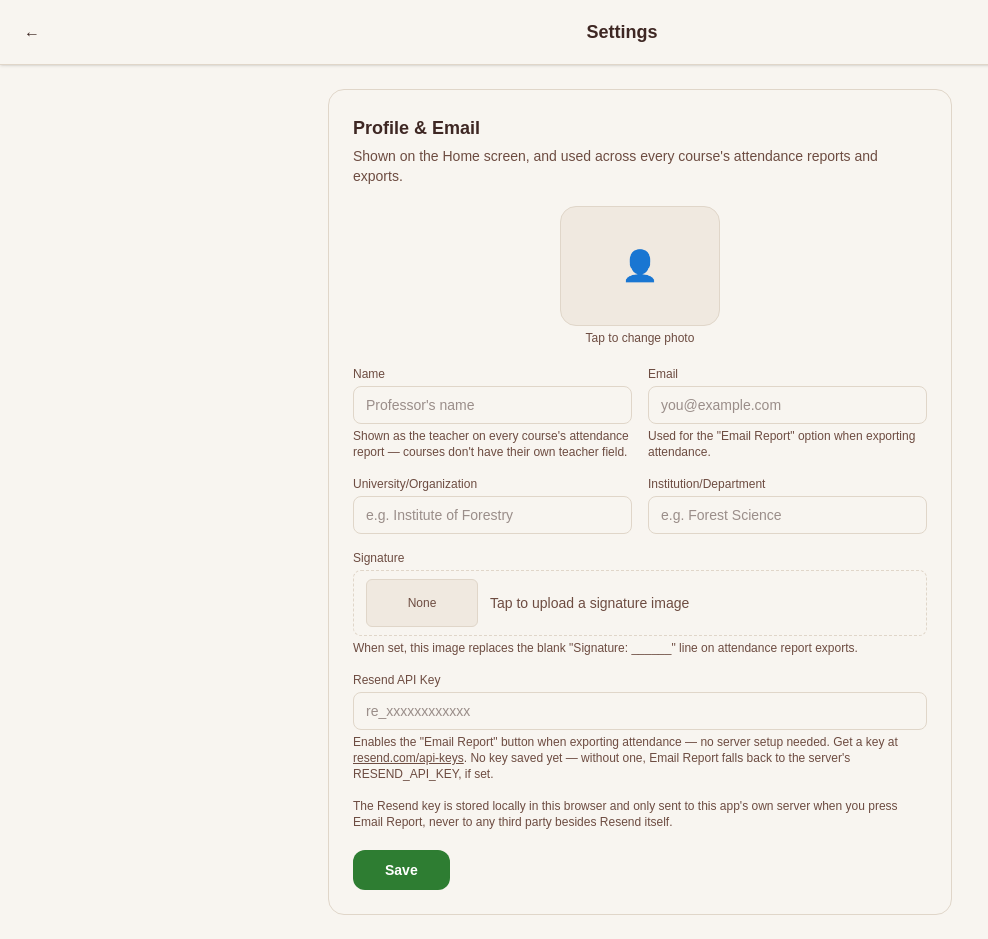
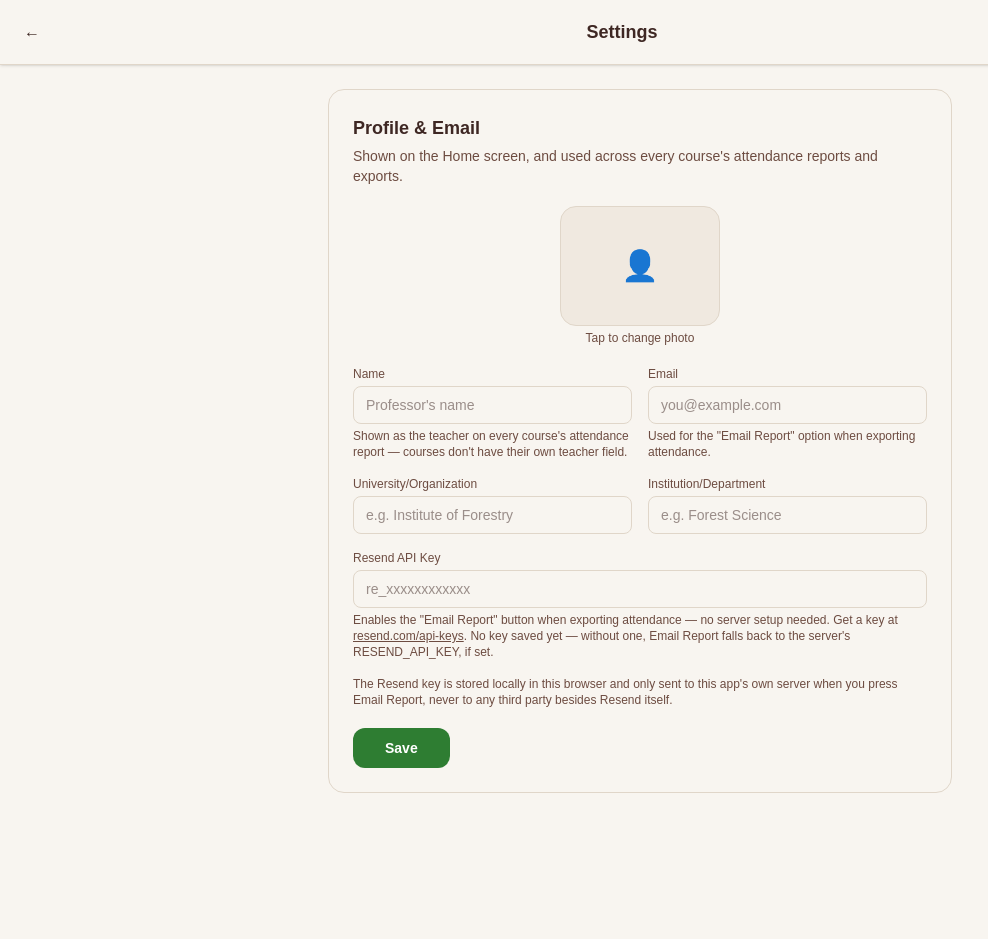
Before and after one commit to RationallyPi/Hajiri, a Next.js app: page /settings in a window 1280 px wide. Shown: the whole page, without its empty margins (0-988 px from the left). After the commit the page ends 817 px from the top, so only its background shows below. Built offline with nearby package versions, Linux system fonts and the light colour scheme.

Commit message:
reverted signature attribute

```diff
--- a/app/lib/csv.ts
+++ b/app/lib/csv.ts
@@ -99,11 +99,6 @@ export type ExportLetterhead = {
     institution: string;
     department: string;
     professorName: string;
-    // Uploaded signature image (Settings > Profile & Email). When present,
-    // the blank "Signature: ______" placeholder line is dropped from the
-    // text-only CSV/TSV grid — the label alone is kept so the XLSX exporter
-    // (xlsx.ts) has a known row to anchor the actual image against.
-    signature?: Blob | null;
 };
 
 // A CSV/TSV has no real "bold" or "centered" styling, but when opened in
@@ -213,10 +208,7 @@ export function buildAttendanceExportGrid(
     rows.push([]);
     rows.push([`Teacher: ${letterhead.professorName.trim() || "................."}`]);
     rows.push([]);
-    // With a signature image on file, drop the blank underscore line — the
-    // label alone stays as a placeholder row for xlsx.ts to draw the actual
-    // image over. Without one, keep the hand-signable blank as before.
-    rows.push(letterhead.signature ? ["Signature:"] : ["Signature: ______________________"]);
+    rows.push(["Signature: ______________________"]);
 
     return rows;
 }
--- a/app/lib/db.ts
+++ b/app/lib/db.ts
@@ -50,7 +50,6 @@ export interface Profile {
     department: string; // the professor's own department/faculty — distinct from the per-course `Department` entity above
     resendApiKey: string; // pasted in via Settings > Email — lets "Email CSV" work without a server .env file
     resendFromEmail: string; // optional sender override, e.g. "Hajiri <you@yourdomain.com>"; blank = use the server default
-    signature: Blob | null; // uploaded signature image — when set, reports use it instead of a blank "Signature: ______" line
 }
 
 // Derived UI-facing status — not stored directly. "unmarked" means no Attendance row exists yet.
@@ -257,6 +256,27 @@ class AttendanceDB extends Dexie {
                         p.signature = p.signature ?? null;
                     }),
             );
+
+        // Drops the signature feature — the professor's uploaded signature
+        // image is no longer used on report exports. Unindexed field, so
+        // only a data migration is needed: strip it off the existing
+        // profile row so it doesn't linger unused in storage.
+        this.version(11)
+            .stores({
+                departments: "++departmentID, name",
+                students: "++studentID, departmentID, &[departmentID+rollNumber]",
+                sessions: "++sessionID, departmentID, date",
+                attendance: "[sessionID+studentID], sessionID, studentID",
+                profile: "profileID",
+            })
+            .upgrade((tx) =>
+                tx
+                    .table("profile")
+                    .toCollection()
+                    .modify((p) => {
+                        delete p.signature;
+                    }),
+            );
     }
 }
 
--- a/app/lib/queries.ts
+++ b/app/lib/queries.ts
@@ -14,7 +14,6 @@ const emptyProfile = (): Profile => ({
     department: "",
     resendApiKey: "",
     resendFromEmail: "",
-    signature: null,
 });
 
 // Always resolves to a row — creates a blank default on first call so the
@@ -38,7 +37,6 @@ export const updateProfile = (
             | "department"
             | "resendApiKey"
             | "resendFromEmail"
-            | "signature"
         >
     >,
 ) =>
--- a/app/lib/xlsx.ts
+++ b/app/lib/xlsx.ts
@@ -4,10 +4,8 @@
 // phone without needing a "what app opens .csv?" dialog.
 //
 // Writing uses "exceljs" rather than "xlsx" (SheetJS) — the free/community
-// build of SheetJS supports merged cells but can't embed images at all
-// (that's a Pro-only feature there), and embedding the professor's uploaded
-// signature is the whole point of this export. exceljs supports floating
-// images in its free tier, at the cost of a heavier dependency.
+// build of SheetJS supports merged cells, which this export relies on for
+// the letterhead/class-detail rows.
 // Requires: npm install exceljs
 //
 // Reading (parseStudentsXlsx, for bulk-importing a student roster) still
@@ -46,26 +44,6 @@ export async function buildAttendanceExportXlsx(
         }
     });
 
-    // Embed the signature image, if the professor has uploaded one, floating
-    // over the "Signature:" row that buildAttendanceExportGrid reserves for
-    // it whenever letterhead.signature is set. Anchored as a floating image
-    // rather than a cell value, since a cell can't hold binary image data.
-    if (letterhead.signature) {
-        const signatureRowIndex = grid.findIndex((row) => row[0] === "Signature:");
-        if (signatureRowIndex !== -1) {
-            const buffer = await letterhead.signature.arrayBuffer();
-            const extension = letterhead.signature.type.includes("png") ? "png" : "jpeg";
-            const imageId = wb.addImage({ buffer: buffer as unknown as ExcelJS.Buffer, extension });
-            // Give the image's row some height so it doesn't get squashed by
-            // the default row height, and place it just right of the label.
-            ws.getRow(signatureRowIndex + 1).height = 50;
-            ws.addImage(imageId, {
-                tl: { col: 1, row: signatureRowIndex },
-                ext: { width: 160, height: 60 },
-            });
-        }
-    }
-
     const buffer = await wb.xlsx.writeBuffer();
     return new Blob([buffer], {
         type: "application/vnd.openxmlformats-officedocument.spreadsheetml.sheet",
--- a/app/settings/page.tsx
+++ b/app/settings/page.tsx
@@ -19,15 +19,6 @@ export default function SettingsPage() {
     const [photoDraftUrl, setPhotoDraftUrl] = useState<string | null>(null);
     const [photoUrl, setPhotoUrl] = useState<string | null>(null);
     const fileInputRef = useRef<HTMLInputElement>(null);
-
-    // Signature image — same draft/preview pattern as the profile photo
-    // above. When set, it's used on attendance report exports (CSV/TSV show
-    // just the "Signature:" label; XLSX embeds the image itself) instead of
-    // a blank "Signature: ______" line for the professor to sign by hand.
-    const [signatureDraft, setSignatureDraft] = useState<Blob | null>(null);
-    const [signatureDraftUrl, setSignatureDraftUrl] = useState<string | null>(null);
-    const [signatureUrl, setSignatureUrl] = useState<string | null>(null);
-    const signatureInputRef = useRef<HTMLInputElement>(null);
 
     const [saving, setSaving] = useState(false);
 
@@ -70,34 +61,9 @@ export default function SettingsPage() {
         return () => URL.revokeObjectURL(url);
     }, [photoDraft]);
 
-    useEffect(() => {
-        if (!profile?.signature) {
-            setSignatureUrl(null);
-            return;
-        }
-        const url = URL.createObjectURL(profile.signature);
-        setSignatureUrl(url);
-        return () => URL.revokeObjectURL(url);
-    }, [profile?.signature]);
-
-    useEffect(() => {
-        if (!signatureDraft) {
-            setSignatureDraftUrl(null);
-            return;
-        }
-        const url = URL.createObjectURL(signatureDraft);
-        setSignatureDraftUrl(url);
-        return () => URL.revokeObjectURL(url);
-    }, [signatureDraft]);
-
     const handlePhotoPick = (e: ChangeEvent<HTMLInputElement>) => {
         const file = e.target.files?.[0];
         if (file) setPhotoDraft(file);
-    };
-
-    const handleSignaturePick = (e: ChangeEvent<HTMLInputElement>) => {
-        const file = e.target.files?.[0];
-        if (file) setSignatureDraft(file);
     };
 
     const handleSave = async () => {
@@ -111,12 +77,9 @@ export default function SettingsPage() {
                 resendApiKey: resendKeyDraft.trim(),
                 resendFromEmail: resendFromDraft.trim(),
                 ...(photoDraft ? { photo: photoDraft } : {}),
-                ...(signatureDraft ? { signature: signatureDraft } : {}),
             });
             setPhotoDraft(null);
-            setSignatureDraft(null);
             if (fileInputRef.current) fileInputRef.current.value = "";
-            if (signatureInputRef.current) signatureInputRef.current.value = "";
             await refresh();
         } finally {
             setSaving(false);
@@ -124,7 +87,6 @@ export default function SettingsPage() {
     };
 
     const displayPhotoUrl = photoDraftUrl ?? photoUrl;
-    const displaySignatureUrl = signatureDraftUrl ?? signatureUrl;
 
     return (
         <main className="flex min-h-screen flex-col bg-background">
@@ -211,35 +173,6 @@ export default function SettingsPage() {
                         </div>
 
                         <div className="flex flex-col gap-1 sm:col-span-2">
-                            <label className="text-xs text-muted-foreground">Signature</label>
-                            <label className="flex cursor-pointer items-center gap-3 rounded-lg border border-dashed border-border bg-background px-3 py-2">
-                                <div className="flex h-12 w-28 shrink-0 items-center justify-center overflow-hidden rounded-md border border-border bg-muted">
-                                    {displaySignatureUrl ? (
-                                        <img
-                                            src={displaySignatureUrl}
-                                            alt=""
-                                            className="h-full w-full object-contain"
-                                        />
-                                    ) : (
-                                        <span className="text-xs text-muted-foreground">None</span>
-                                    )}
-                                </div>
-                                <span className="text-sm text-muted-foreground">Tap to upload a signature image</span>
-                                <input
-                                    ref={signatureInputRef}
-                                    type="file"
-                                    accept="image/*"
-                                    className="hidden"
-                                    onChange={handleSignaturePick}
-                                />
-                            </label>
-                            <p className="text-xs text-muted-foreground">
-                                When set, this image replaces the blank &quot;Signature: ______&quot; line on
-                                attendance report exports.
-                            </p>
-                        </div>
-
-                        <div className="flex flex-col gap-1 sm:col-span-2">
                             <label className="text-xs text-muted-foreground">Resend API Key</label>
                             <input
                                 type="password"
```
